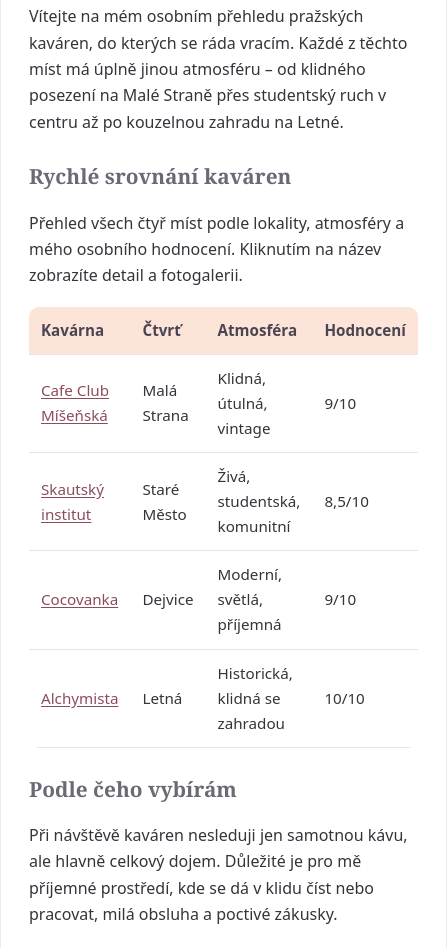
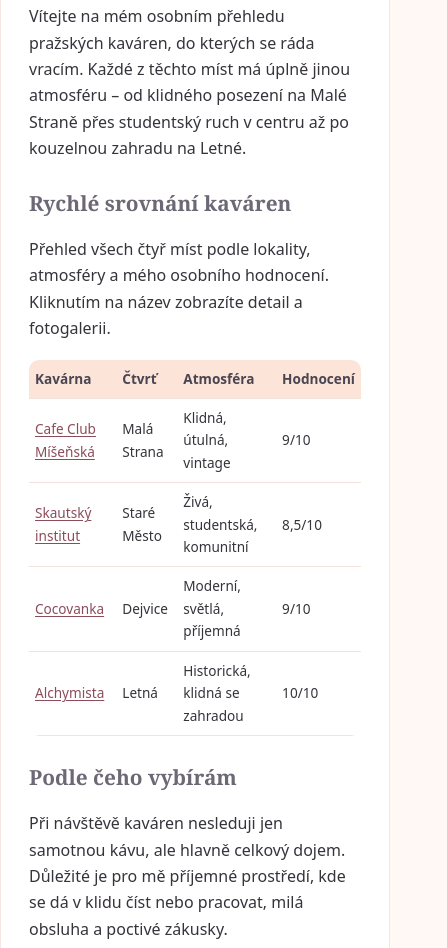
Before and after one commit to xenia-gorodetki/kavarny-web, a plain HTML site: page index.html in a window 390 px wide. Shown: the part 450-1398 px from the top of the page, 447 px wide, since content can reach past the window. Drawn offline with Linux system fonts and the light colour scheme.

Commit message:
Enhance mobile responsiveness and table styles
Updated media query for responsiveness under 720px to improve mobile layout and added styles for table display.

```diff
--- a/css/style.css
+++ b/css/style.css
@@ -272,16 +272,24 @@ footer p {
     margin: 0;
 }
 
-/* Responzivita pod 720px (na 800x600 zůstávají 2 sloupce vedle sebe) */
+/* Responzivita pod 720px (na 800x600 zůstávají 2 sloupce vedle sebe) + oprava tabulky v úvodu pro mobily */
 @media (max-width: 720px) {
     .layout {
         flex-direction: column;
     }
-    aside {
+    main, aside {
         width: 100%;
     }
     .gallery {
         grid-template-columns: 1fr;
+    }
+    table {
+        display: block;
+        overflow-x: auto;
+    }
+    th, td {
+        padding: 8px 6px;
+        font-size: 0.85rem;
     }
 }
 
```
